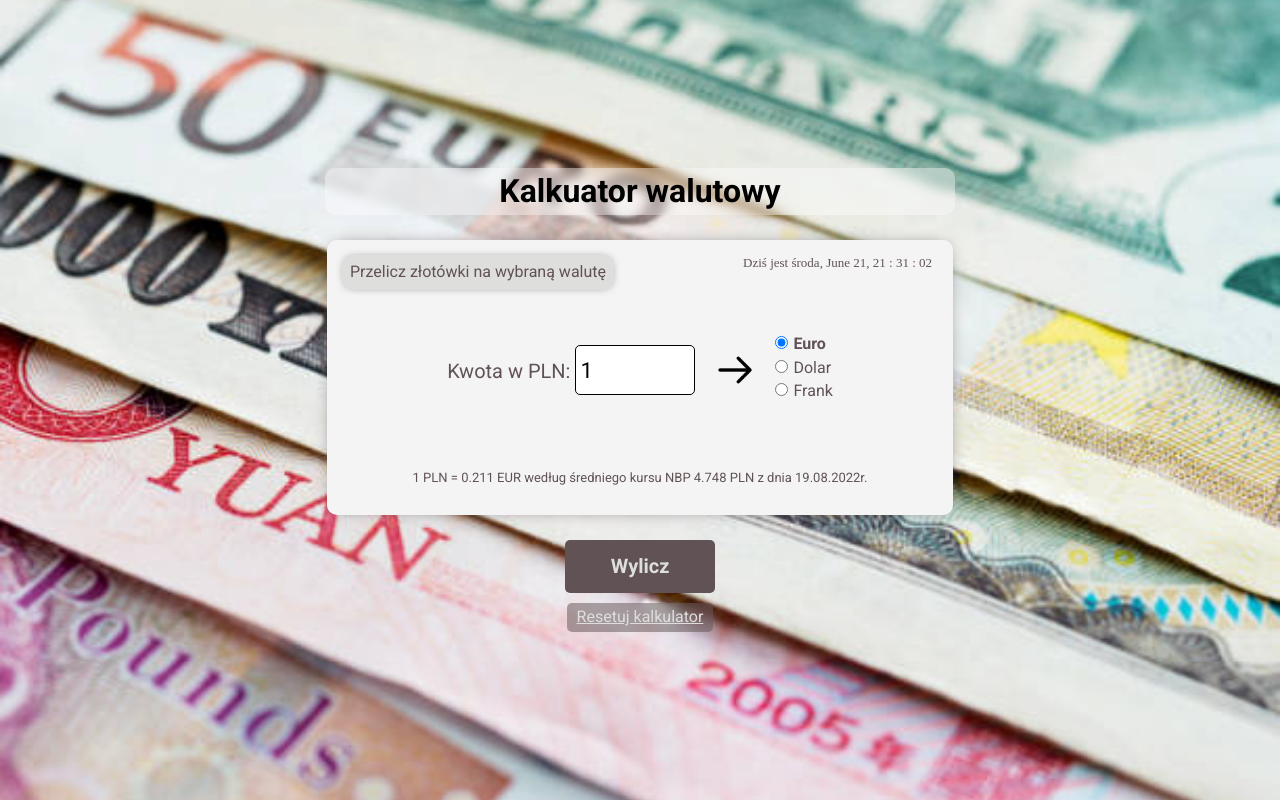
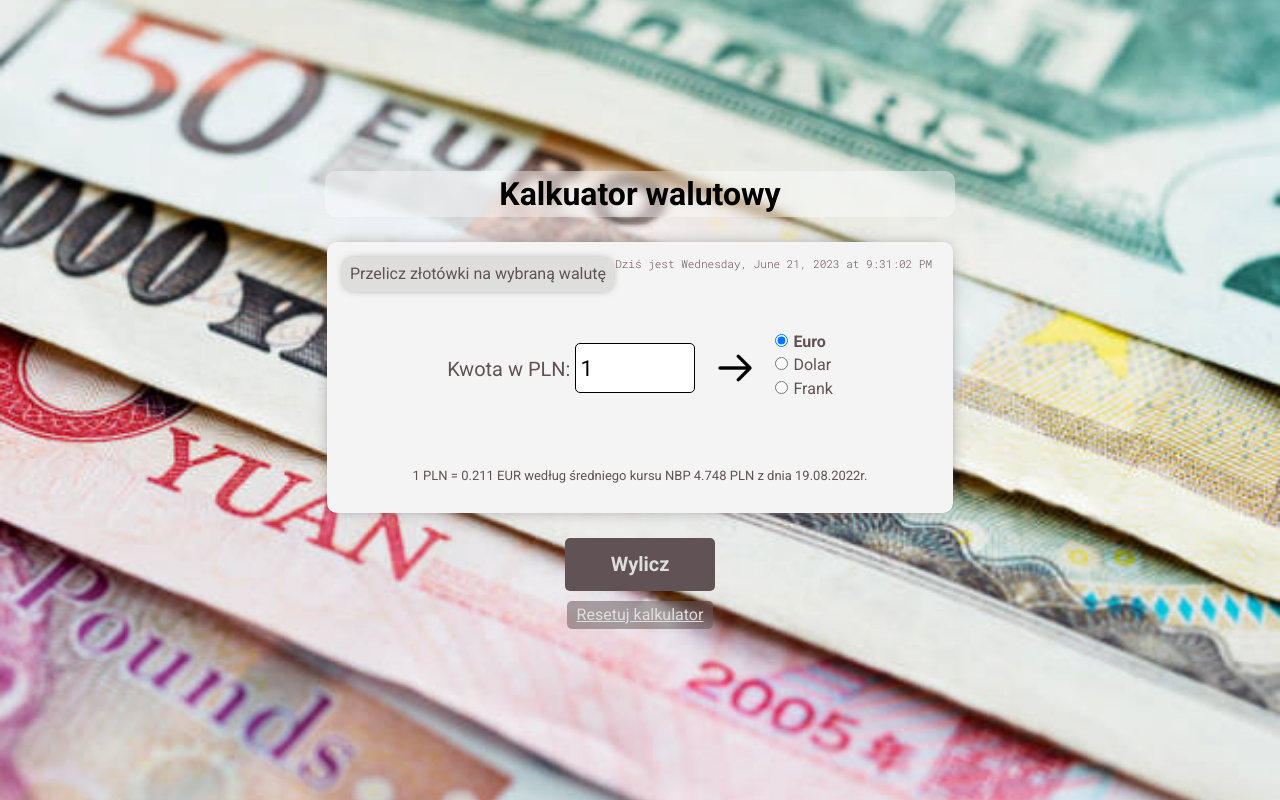
Before and after one commit to JakubM-I/yc-calculator-react, a React (Create React App) app: page / in a window 1280 px wide. Built offline with nearby package versions, Linux system fonts and the light colour scheme.

Commit message:
Time counting ccustom hook added.

```diff
--- a/public/index.html
+++ b/public/index.html
@@ -31,6 +31,9 @@
     <link rel="preconnect" href="https://fonts.googleapis.com">
     <link rel="preconnect" href="https://fonts.gstatic.com" crossorigin>
     <link href="https://fonts.googleapis.com/css2?family=Roboto:wght@100;300;400;500;700&display=swap" rel="stylesheet">
+    <link rel="preconnect" href="https://fonts.googleapis.com">
+    <link rel="preconnect" href="https://fonts.gstatic.com" crossorigin>
+    <link href="https://fonts.googleapis.com/css2?family=Roboto+Mono:wght@100;200;300&display=swap" rel="stylesheet">
     <title>Kalkuator walutowy - React App</title>
   </head>
   <body>
--- a/src/Clock/index.js
+++ b/src/Clock/index.js
@@ -1,47 +1,12 @@
-import { useEffect, useState } from "react";
+import { useCurrentTime } from "./useCurrentTime";
 import "./style.css"
-
-const weekDays = ["Poniedziałek", "Wtorek", "Środa", "Czwartek", "Piątek", "Sobota", "Niedziela"];
 
 const Clock = () => {
 
-    const [day, setDay] = useState(0);
-    const [currentDate, setCurrentDate] = useState(0);
-    const [hour, setHour] = useState(0);
-    const [minutes, setMinutes] = useState(0);
-    const [seconds, setSeconds] = useState(0);
-
-    useEffect(() => {
-        const timeUpdate = setInterval(() => {
-            const nowDate = new Date();
-
-            setDay(nowDate.getDay());
-            setCurrentDate(nowDate);
-            setHour(nowDate.getHours());
-            setMinutes(nowDate.getMinutes());
-            setSeconds(nowDate.getSeconds());
-        }, 1000);
-
-        return () => clearInterval(timeUpdate);
-
-    }, [])
-
-    const timeFormat = (number) => {
-        return number.toLocaleString([], { minimumIntegerDigits: 2 });
-    };
-
-    const currentDay = () => {
-        return weekDays.filter(weekDay => (weekDays.indexOf(weekDay) + 1) === day);
-    };
-
+    const [time, timeFormat] = useCurrentTime()
     return (
         <p className="exchangeForm__clock">
-            Dziś jest{" "}
-            <span className="exchangeForm__clock--day">{currentDay()}</span>{", "}
-            {currentDate.toLocaleString([], {day: "numeric", month: "long"})}{", "}
-            {timeFormat(hour)}{" : "}
-            {timeFormat(minutes)}{" : "}
-            {timeFormat(seconds)}
+            Dziś jest{" "}{timeFormat(time)}
         </p>
     );
 };
--- a/src/Clock/style.css
+++ b/src/Clock/style.css
@@ -1,7 +1,7 @@
 .exchangeForm__clock{
     text-align: right;
-    font-size: 13px;
-    font-family: 'Times New Roman', Times, serif;
+    font-size: 11px;
+    font-family: 'Roboto Mono', monospace;
     margin-top: 0px;
     padding-right: 5px;
 }
--- /dev/null
+++ b/src/Clock/useCurrentTime.js
@@ -0,0 +1,28 @@
+import { useEffect, useState } from "react";
+
+export const useCurrentTime = () => {
+    const [time, setTime] = useState(new Date());
+
+    useEffect(() => {
+        const timeUpdate = setInterval(() => {
+            const nowDate = new Date();
+            setTime(nowDate)
+        }, 1000);
+
+        return () => clearInterval(timeUpdate);
+
+    }, [])
+
+    const timeFormat = (time) =>
+    time.toLocaleString([], {
+        weekday: "long",
+        day: "numeric",
+        month: "long",
+        year: "numeric",
+        hour: "numeric",
+        minute: "numeric",
+        second: "numeric"
+    });
+
+    return [time, timeFormat];
+};
```
